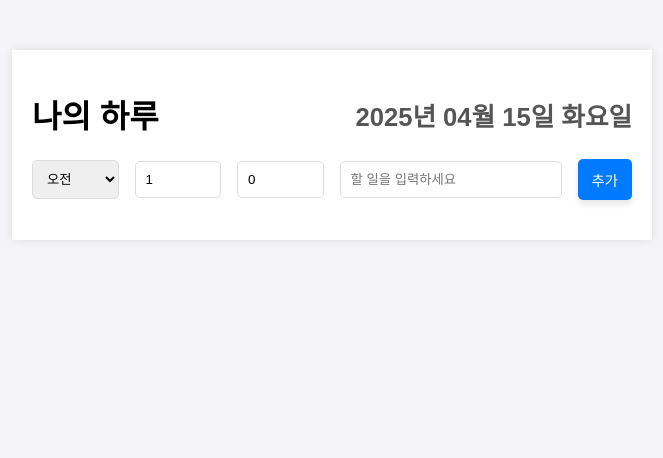
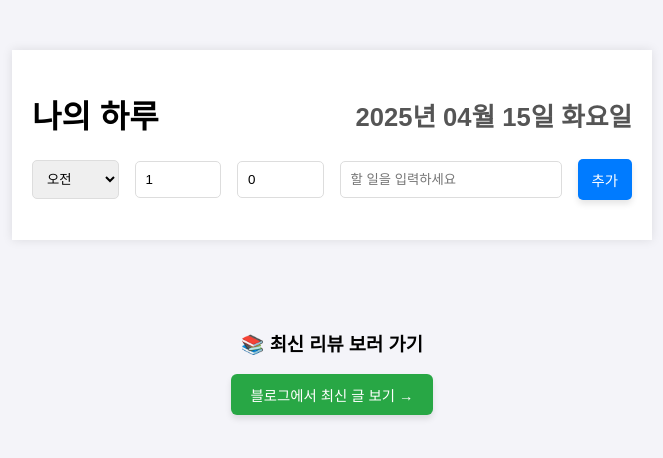
Before and after one commit to bnenoch/my-day, a plain HTML site: page index.html in a window 1280 px wide. Shown: the whole page, without its empty margins (308-971 px from the left). Drawn offline with Linux system fonts and the light colour scheme.

Commit message:
Update index.html

```diff
--- a/index.html
+++ b/index.html
@@ -21,6 +21,14 @@
         </div>
         <ul id="taskList"></ul>
     </div>
+    <div style="margin-top: 50px; padding: 20px; text-align: center;">
+      <h3>📚 최신 리뷰 보러 가기</h3>
+      <a href="https://blog.naver.com/magicpam" target="_blank">
+        <button style="padding: 10px 20px; background-color: #28a745; color: white; border: none; border-radius: 6px; cursor: pointer;">
+      블로그에서 최신 글 보기 →
+        </button>
+      </a>
+    </div>
     <script src="script.js"></script>
 </body>
 </html>
```
